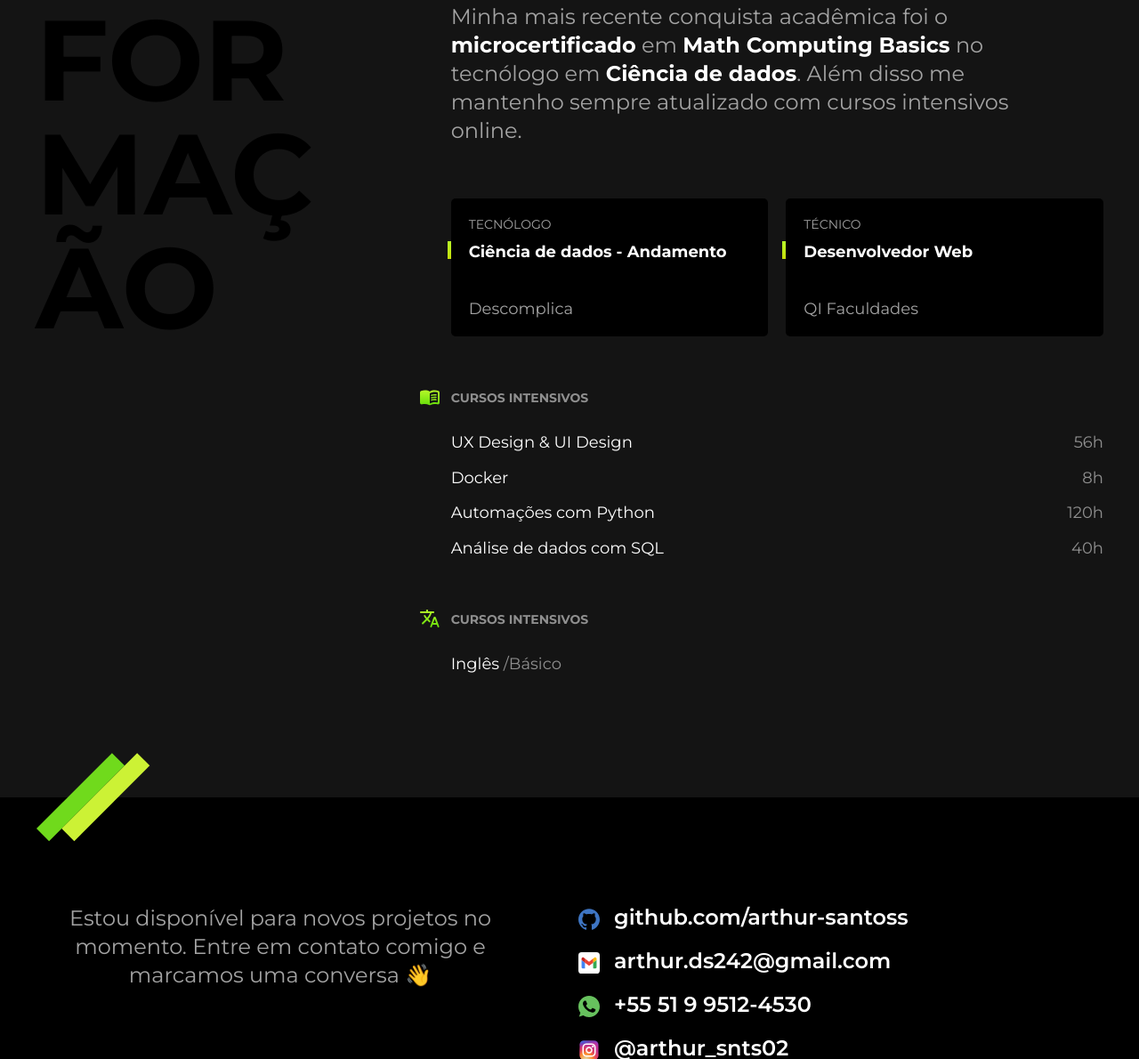
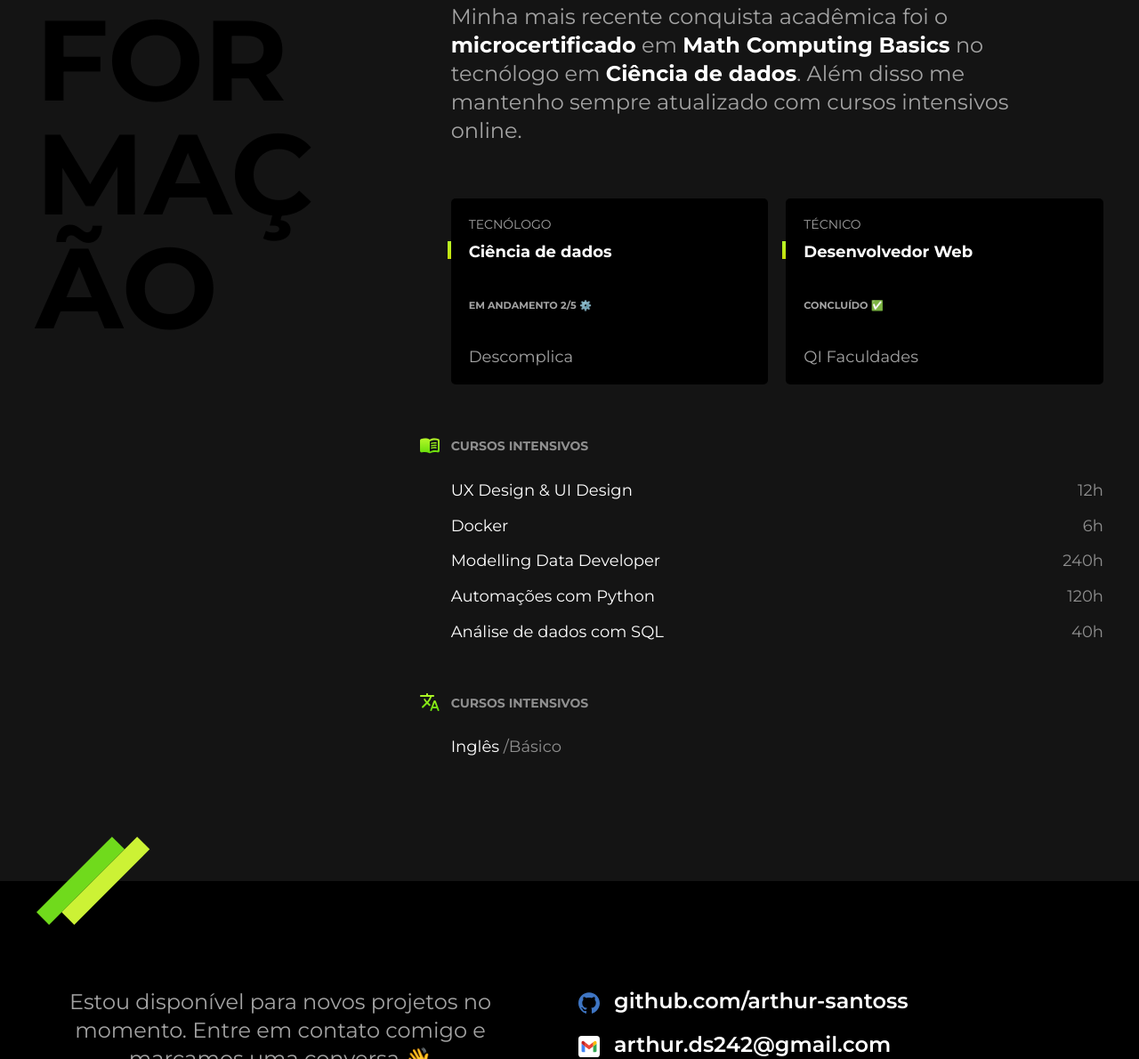
Before and after one commit to arthur-santoss/arthur-santoss.github.io, a plain HTML site: page index.html in a window 1280 px wide. Shown: the part 2037-3227 px from the top of the page at 89% size. Drawn offline with Linux system fonts and the light colour scheme.

Commit message:
Update index.html

```diff
--- a/index.html
+++ b/index.html
@@ -105,13 +105,15 @@
         <ul class="faculdade-lista">
           <li class="faculdade">
             <span class="faculdade-tipo">Tecnólogo</span>
-            <h3 class="faculdade-curso">Ciência de dados - Andamento</h3>
+            <h3 class="faculdade-curso">Ciência de dados</h3>
+            <h3 class="faculdade-tipo" style="font-size: 0.7rem;margin-bottom: 40px;">Em Andamento 2/5 ⚙️</h3>
             <span class="faculdade-instituicao">Descomplica</span>
           </li>
 
           <li class="faculdade">
             <span class="faculdade-tipo">Técnico</span>
             <h3 class="faculdade-curso">Desenvolvedor Web</h3>
+            <h3 class="faculdade-tipo" style="font-size: 0.7rem;margin-bottom: 40px;">Concluído ✅</h3>
             <span class="faculdade-instituicao">QI Faculdades</span>
           </li>
 
@@ -122,11 +124,11 @@
           <div class="cursos">
             <h3>Cursos intensivos</h3>
             <ul>
-              <li>UX Design & UI Design <span>56h</span></li>
-              <li>Docker <span>8h</span></li>
+              <li>UX Design & UI Design <span>12h</span></li>
+              <li>Docker <span>6h</span></li>
+              <li>Modelling Data Developer <span>240h</span></li>
               <li>Automações com Python <span>120h</span></li>
               <li>Análise de dados com SQL <span>40h</span></li>
-
 
             </ul>
           </div>
```
